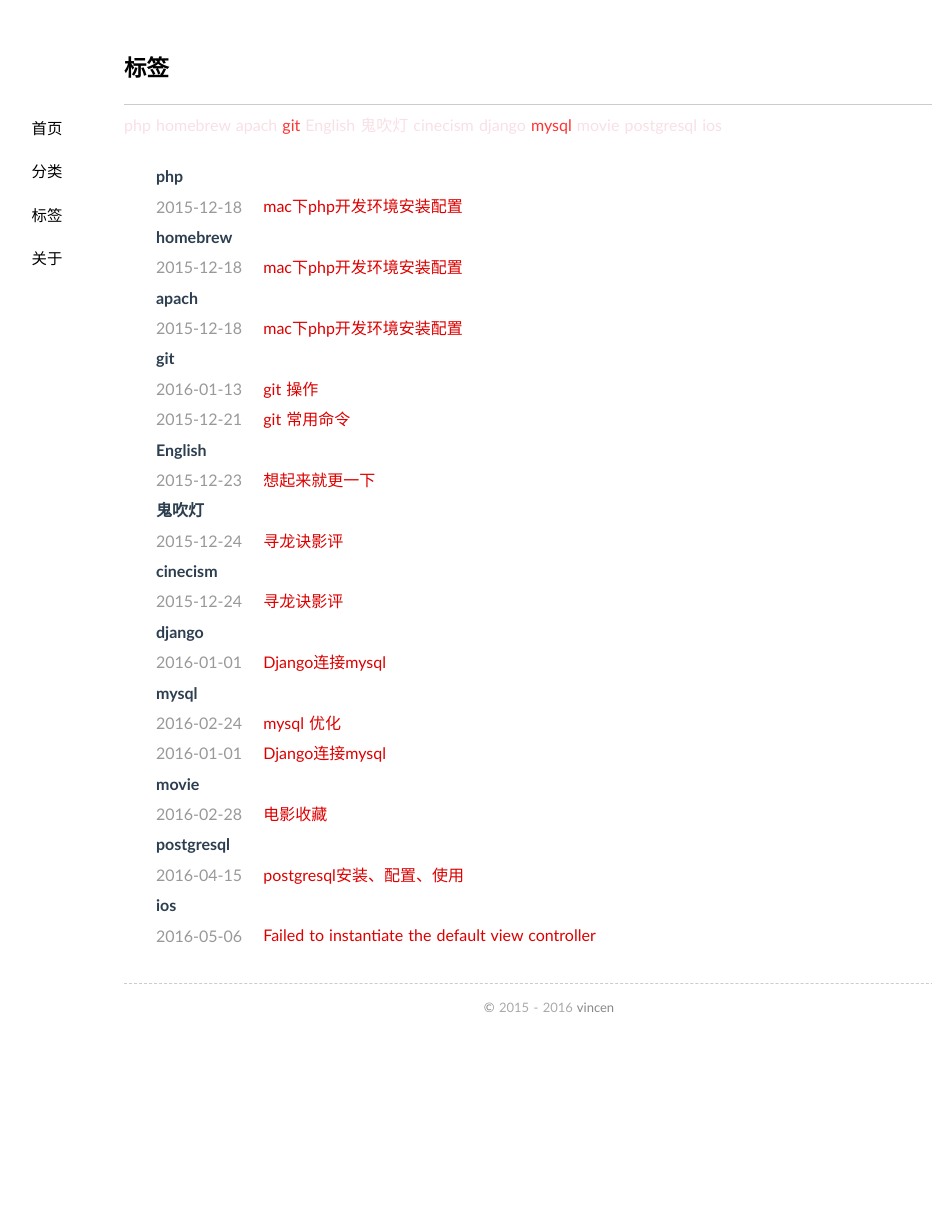
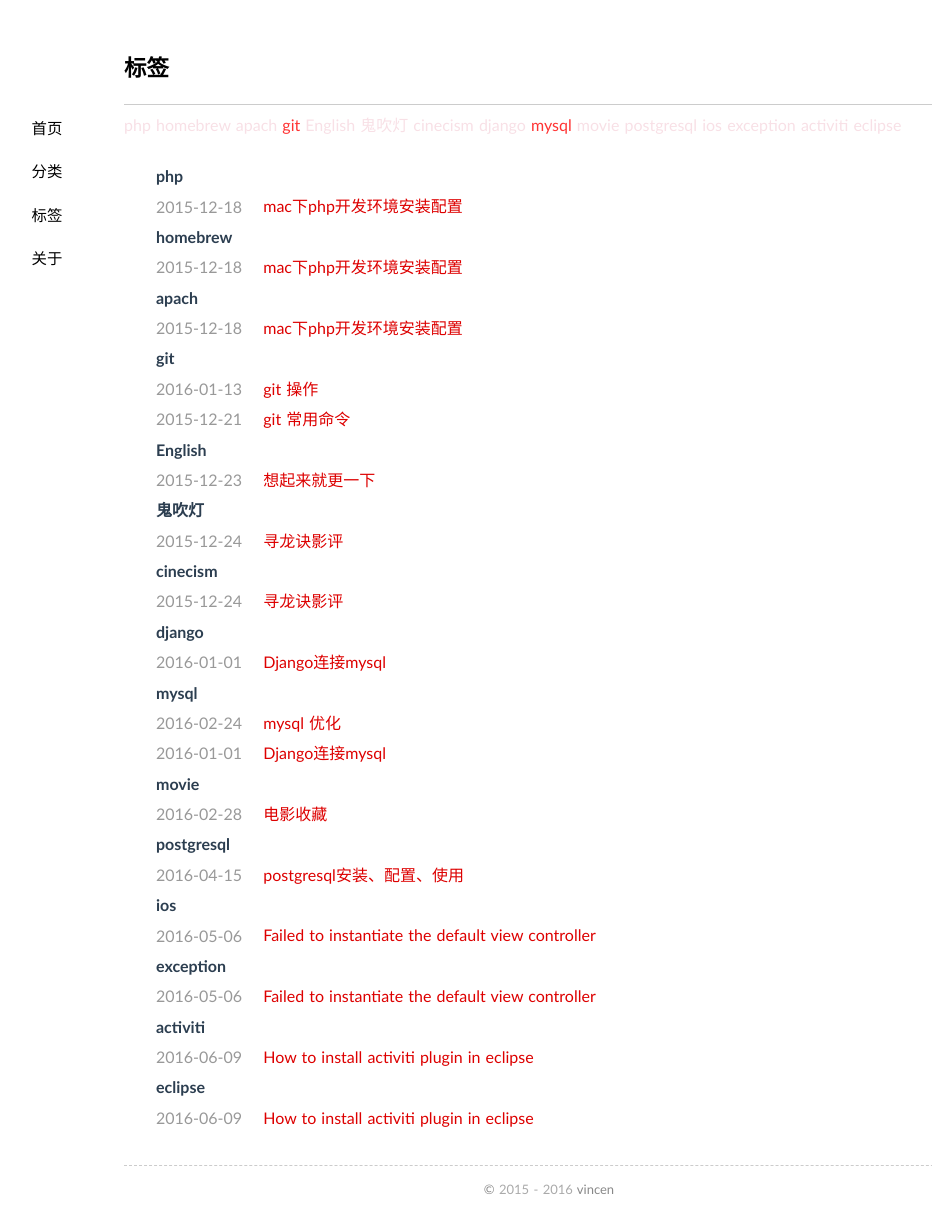
Before and after one commit to vincen/vincen.github.io, a Jekyll site: the page built from tags/index.md, in a window 1280 px wide. Shown: the whole page, without its empty margins (91-1023 px from the left). Built offline with Jekyll 4.4.1, drawn with Linux system fonts in a browser that asks for light colours; comment, search, counter and statistics services are not loaded; before the commit the page ends 1050 px from its top, so only the background shows below that.

Commit message:
update post and config

```diff
--- a/_config.yml
+++ b/_config.yml
@@ -1,8 +1,8 @@
 markdown: kramdown
 permalink: /:title/
 url: http://fuqssi.com
-#highlighter: pygments
-pygments: true
+highlighter: rouge
+#pygments: true
 name: 南柯一梦
 description: You know my loneliness is only kept for you, my sweet songs are only sung for you.
 author: vincen
--- a/_posts/2016-05-06-000A.md
+++ b/_posts/2016-05-06-000A.md
@@ -2,7 +2,7 @@
 layout: post
 title: Failed to instantiate the default view controller
 categories: ios
-tags: ios
+tags: ios exception
 ---
 When I changed the default component View Controller to Navigation Controller in Main.storyboard, there is something wrong with this action.
 
--- /dev/null
+++ b/_posts/2016-06-09-000B.md
@@ -0,0 +1,8 @@
+---
+layout: post
+title: How to install activiti plugin in eclipse
+categories: activiti
+tags: activiti eclipse
+---
+使用http://activiti.org/designer/update/，进行网络安装，由于网络原因、或者eclipse的原因，几乎不会成功。
+可以直接下载插件，采用本地安装。在http://www.activiti.org/designer/archived/这里可以找到最新的插件安装包。
```
